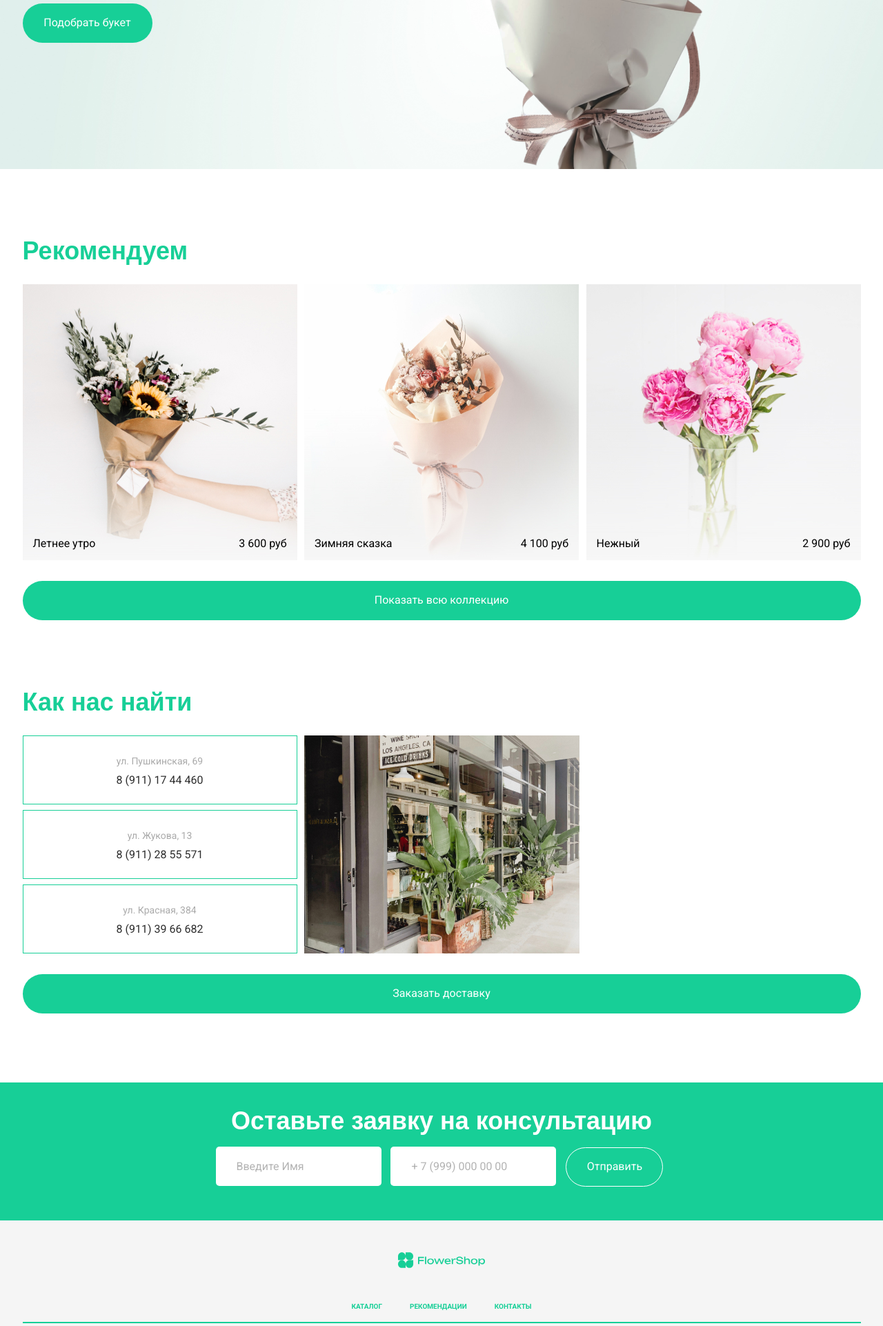
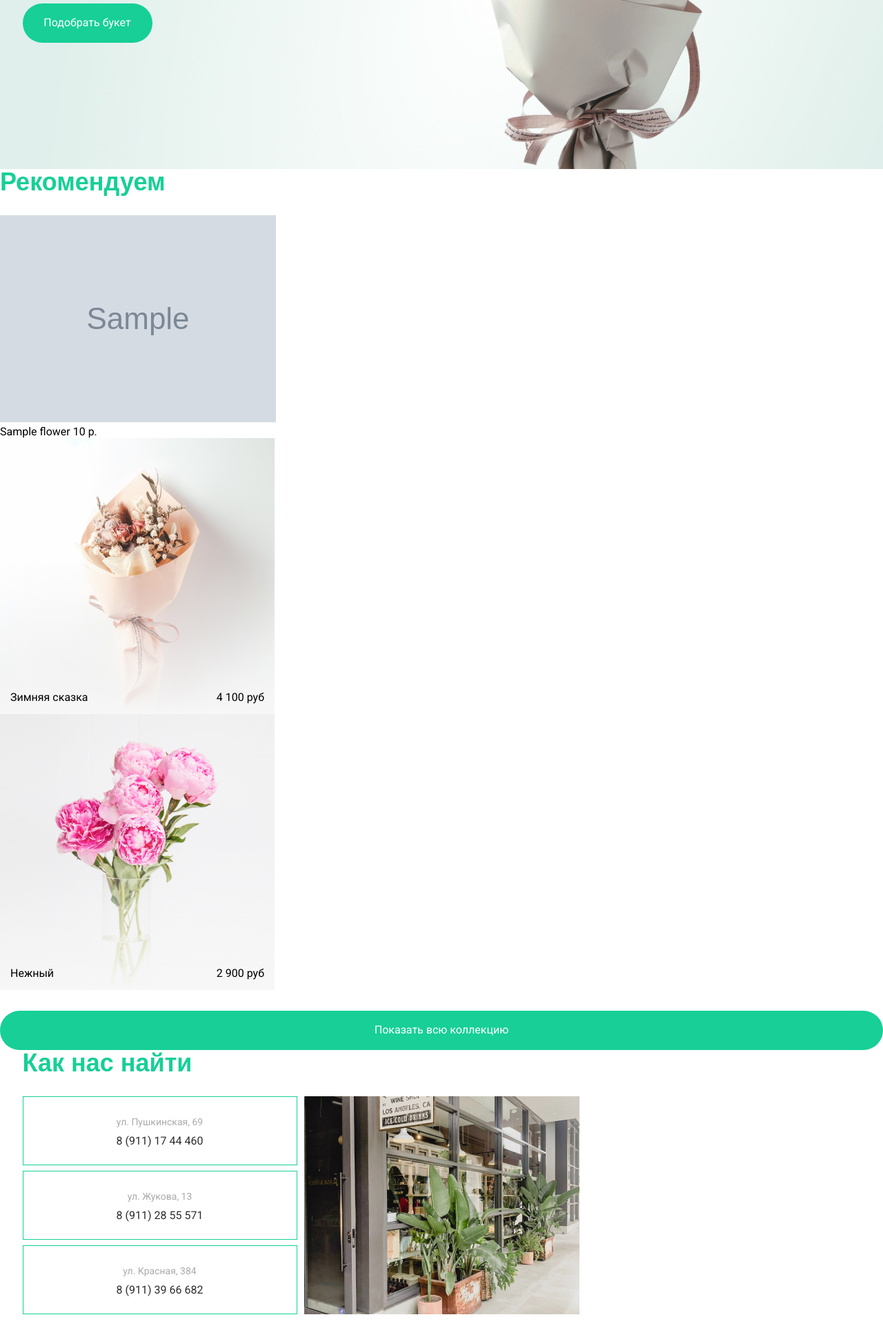
Before and after one commit to alexnv/25-dvmn-Flower_shop_web, a Django app: page / in a window 1280 px wide. Shown: the part 448-2370 px from the top of the page at 69% size. Run offline with Django 4.2, Linux system fonts and the light colour scheme; tables that the repository leaves empty hold one stand-in row (values such as "Sample post"); grey boxes marked "Sample" are stand-in pictures; a map, chart or similar area stays blank; parts of the project's set-up code (start-up, migrations or seed data) failed here and were passed over; some web fonts are replaced.

Commit message:
Create links in index

```diff
--- a/templates/index.html
+++ b/templates/index.html
@@ -1,3 +1,4 @@
+{% load static %}
 <!DOCTYPE html>
 <html lang="en">
 <head>
@@ -5,19 +6,19 @@
 	<meta name="viewport" content="width=device-width, initial-scale=1.0">
 	<title>Flower Shop</title>
 	<link rel="preconnect" href="https://fonts.googleapis.com"><link rel="preconnect" href="https://fonts.gstatic.com" crossorigin><link href="https://fonts.googleapis.com/css2?family=Roboto:wght@400;700&family=Unbounded:wght@700&display=swap" rel="stylesheet">
-	<link rel="stylesheet" href="css/main.css">
+	<link rel="stylesheet" href="{%static 'css/main.css' %}">
 </head>
 <body>
 	<div class="mainBg">
 		<header id="header">
 			<div class="container">
 				<div class="header ficb">
-					<a href="/"><img src="img/logo.svg" alt="logo" class="logo"></a>
+					<a href="/"><img src="{%static 'img/logo.svg' %}" alt="logo" class="logo"></a>
 					<nav>
 						<ul class="menu ficc">
-							<li class="menu__item"><a href="#" class="menu__item_link">Каталог</a></li>
-							<li class="menu__item"><a href="#" class="menu__item_link">Рекомендации</a></li>
-							<li class="menu__item"><a href="#" class="menu__item_link">Контакты</a></li>
+							<li class="menu__item"><a href="/catalog" class="menu__item_link">Каталог</a></li>
+							<li class="menu__item"><a href="#recommended" class="menu__item_link">Рекомендации</a></li>
+							<li class="menu__item"><a href="#contacts" class="menu__item_link">Контакты</a></li>
 						</ul>
 					</nav>
 				</div>
@@ -31,22 +32,35 @@
 						<p class="banner__text">Подберем для вас букет за два шага, который идеально подойдет под вашу ситуацию</p>
 						<button class="btn banner__btn">Подобрать букет</button>
 					</div>
-					<img src="img/bannerImg.png" alt="banner Img" class="banner__img">
+					<img src="{% static 'img/bannerImg.png' %}" alt="banner Img" class="banner__img">
 				</div>
 			</div>
 		</section>
 	</div>
-	<section id="recommended">
-		<div class="container">
-			<div class="recommended p100">
+	<a name="recommended"></a>
+
 				<div class="title">Рекомендуем</div>
-				<div class="recommended__elems ficb">
-					<div class="recommended__block recommended__block_first">
-						<div class="recommended__block_elems ficb">
-							<span class="recommended__block_intro">Летнее утро</span>
-							<span class="recommended__block_price">3 600 руб</span>
-						</div>
-					</div>
+				{% for bunch in flowers_bunch %}
+				<div class="col-12 section-title text-center mb-5">
+					<h2 class="d-block"></h2>
+					<p>
+					  <div class="row">
+						  <div class="col-lg-4 mb-5 col-md-6">
+							<div class="wine_v_1 text-center pb-4 pt-5">
+							  <img src="/media/{{bunch.image}}" alt="Image" class="img-fluid">
+							  <div>
+								<p>
+								  <span class="name">{{bunch.name}} </span>
+								  <span class="price">{{bunch.price}} р.</span>
+								</p>
+							  </div>
+							</div>
+						  </div>
+
+					  </div>
+					</p>
+				  </div>
+				{% endfor %}
 					<div class="recommended__block recommended__block_sec">
 						<div class="recommended__block_elems ficb">
 							<span class="recommended__block_intro">Зимняя сказка</span>
@@ -60,10 +74,13 @@
 						</div>
 					</div>
 				</div>
+				<form action="/catalog">
 				<button class="btn recommended__btn">Показать всю коллекцию</button>
+				</form>
 			</div>
 		</div>
 	</section>
+	<a name="contacts"></a>
 	<section id="contacts">
 		<div class="container">
 			<div class="contacts">
@@ -83,7 +100,7 @@
 							<a href="tel:89113966682" class="contacts__block_tel">8 (911) 39 66 682</a>
 						</div>
 					</div>
-					<img src="img/contactsImg.jpg" alt="contactsImg" class="contacts__img">
+					<img src="{% static 'img/contactsImg.jpg' %}" alt="contactsImg" class="contacts__img">
 					<div class="contacts__map">
 						<script type="text/javascript" charset="utf-8" async src="https://api-maps.yandex.ru/services/constructor/1.0/js/?um=constructor%3Af39d7a7f1829359b6ffe21ab6356fcaeace17d528d6522dba8772f885c8b1a7d&amp;width=398&amp;height=316&amp;lang=ru_RU&amp;scroll=true"></script>
 					</div>
@@ -107,7 +124,7 @@
 	<footer id="footer">
 		<div class="container">
 			<div class="footer">
-				<a href="/"><img src="img/logo.svg" alt="logo" class="logo footer__logo"></a>
+				<a href="/"><img src="{%static 'img/logo.svg' %}" alt="logo" class="logo footer__logo"></a>
 				<nav>
 					<ul class="menu footer__menu ficc">
 						<li class="menu__item"><a href="#" class="menu__item_link">Каталог</a></li>
--- a/webshop/models.py
+++ b/webshop/models.py
@@ -51,31 +51,22 @@
     )
 
     description = models.TextField(
-        verbose_name='смысл букета'
+        verbose_name='смысл букета',
+        blank=True,
     )
 
     composition = models.TextField(
-        verbose_name='цветочный состав букета'
+        verbose_name='цветочный состав букета',
+        blank=True,
     )
-
-    reason = models.ForeignKey(
-        Reason,
-        related_name='bunchs',
-        verbose_name="повод для букета",
-        on_delete=models.CASCADE,
-    )
-
-    category = models.ForeignKey(
-        CategoryPrice,
-        related_name='bunchs',
-        verbose_name="ценовая категория",
-        on_delete=models.CASCADE,
+    recommended = models.BooleanField(
+        verbose_name='Рекомендован',
+        default=False,
     )
 
     class Meta:
         db_table = 'flower'
         verbose_name = 'букет'
-
         verbose_name_plural = 'букеты'
 
     def __str__(self):
--- a/webshop/urls.py
+++ b/webshop/urls.py
@@ -1,13 +1,15 @@
 from django.urls import path
 
 from .views import index_page, send_bunch, send_categories, send_reasons, \
-    create_order, send_orders, send_random_bunch, remove_order
+    create_order, send_orders, send_random_bunch, remove_order,\
+    show_catalog
 
 app_name = "flower_shop"
 
 urlpatterns = [
     path('', index_page, name="index_page"),
     path('bunch/send/', send_bunch),
+    path('catalog', show_catalog),
     path('categories/send/', send_categories),
     path('reasons/send/', send_reasons),
     path('order/create/', create_order),
--- a/webshop/views.py
+++ b/webshop/views.py
@@ -7,26 +7,38 @@
 from .models import FlowersBunch, CategoryPrice, Reason, Order
 
 
+def show_catalog(request):
+
+    return render(
+        request,
+        template_name='catalog.html',
+        context={},
+    )
+
+
 def index_page(request):
-    orders = Order.objects.filter(order_status='raw_order')
-    orders_params = [
-        {
-            'id': order.id,
-            'firstname': order.firstname,
-            'lastname': order.lastname,
-            'phonenumber': order.phonenumber,
-            'address': order.address,
-            'delivered_at': order.delivered_at,
-            'order_status': order.get_order_status_display(),
-            'payment': order.get_method_payment_display(),
-            'order_price': order.bunch.price,
-            'bunch_name': order.bunch.name,
-            'bunch_id': order.bunch.id,
-            'comment': order.comment,
-        }
-        for order in orders]
+    # orders = Order.objects.filter(order_status='raw_order')
+    # orders_params = [
+    #     {
+    #         'id': order.id,
+    #         'firstname': order.firstname,
+    #         'lastname': order.lastname,
+    #         'phonenumber': order.phonenumber,
+    #         'address': order.address,
+    #         'delivered_at': order.delivered_at,
+    #         'order_status': order.get_order_status_display(),
+    #         'payment': order.get_method_payment_display(),
+    #         'order_price': order.bunch.price,
+    #         'bunch_name': order.bunch.name,
+    #         'bunch_id': order.bunch.id,
+    #         'comment': order.comment,
+    #     }
+    #     for order in orders]
 
-    context = {'order_params': orders_params}
+    flowers_bunch = FlowersBunch.objects.filter(recommended=True)
+    print(flowers_bunch)
+
+    context = {'flowers_bunch': flowers_bunch}
     return render(request, template_name='index.html', context=context)
 
 
```
Also changed, not shown: webshop/admin.py (+7 -7 lines), webshop/migrations/0002_remove_flowersbunch_category_and_more.py (added), webshop/migrations/0003_flowersbunch_recommended.py (added).
